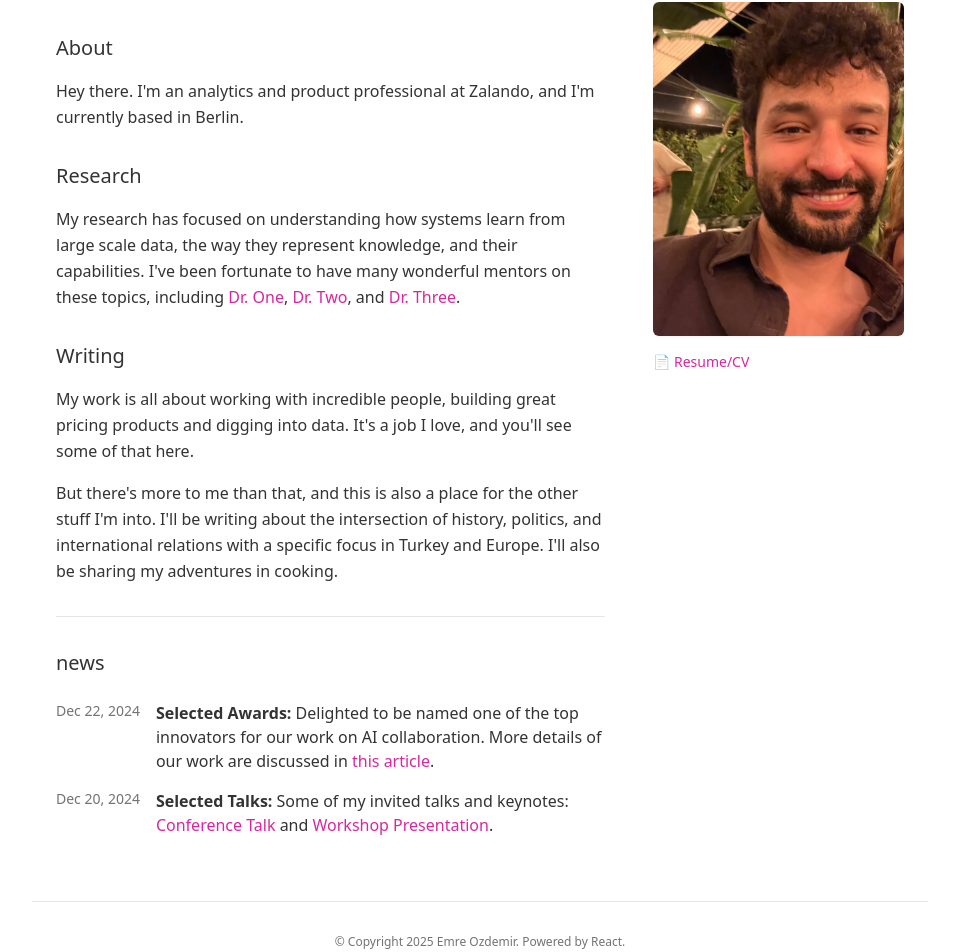
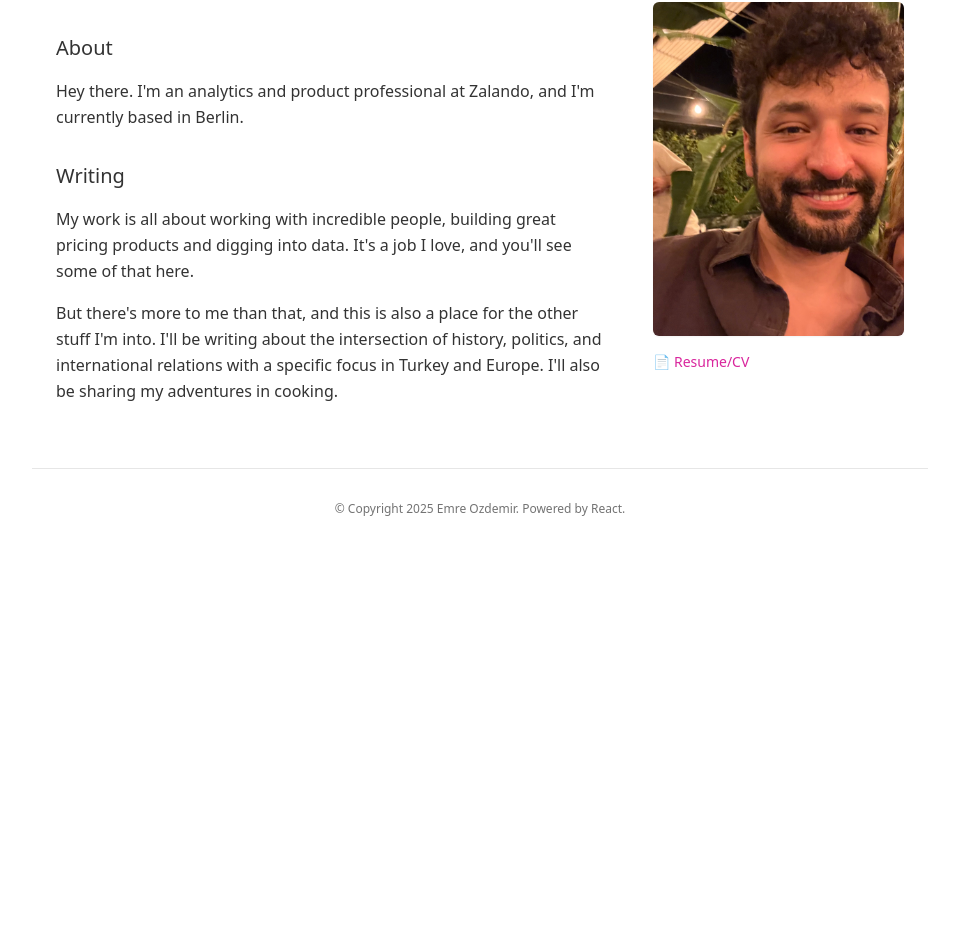
Before and after one commit to emrozd/personal-website, a React (Vite) app: page / in a window 1280 px wide. Shown: the part 186-1138 px from the top of the page, without its empty margins (160-1119 px from the left). After the commit the page ends 800 px from the top, so only its background shows below. Built offline with nearby package versions, Linux system fonts and the light colour scheme.

Commit message:
Visual edit in Lovable
Edited UI in Lovable

```diff
--- a/src/pages/Index.tsx
+++ b/src/pages/Index.tsx
@@ -44,11 +44,9 @@ const Index = () => {
 
             {/* Research Section */}
             <section id="research">
-              <h2 className="text-xl font-medium text-foreground mb-4">Research</h2>
+
               <div className="prose prose-gray max-w-none text-foreground leading-relaxed">
-                <p>
-                  My research has focused on understanding how systems learn from large scale data, the way they represent knowledge, and their capabilities. I've been fortunate to have many wonderful mentors on these topics, including <a href="#" className="text-primary hover:underline">Dr. One</a>, <a href="#" className="text-primary hover:underline">Dr. Two</a>, and <a href="#" className="text-primary hover:underline">Dr. Three</a>.
-                </p>
+
               </div>
             </section>
 
@@ -66,23 +64,7 @@ const Index = () => {
             </section>
 
             {/* News Section */}
-            <section id="news" className="border-t border-border pt-8">
-              <h2 className="text-xl font-medium text-foreground mb-6">news</h2>
-              <div className="space-y-4">
-                <div className="flex flex-col sm:flex-row sm:items-start gap-4">
-                  <div className="text-muted-foreground text-sm whitespace-nowrap">Dec 22, 2024</div>
-                  <div className="text-foreground">
-                    <strong>Selected Awards:</strong> Delighted to be named one of the top innovators for our work on AI collaboration. More details of our work are discussed in <a href="#" className="text-primary hover:underline">this article</a>.
-                  </div>
-                </div>
-                <div className="flex flex-col sm:flex-row sm:items-start gap-4">
-                  <div className="text-muted-foreground text-sm whitespace-nowrap">Dec 20, 2024</div>
-                  <div className="text-foreground">
-                    <strong>Selected Talks:</strong> Some of my invited talks and keynotes: <a href="#" className="text-primary hover:underline">Conference Talk</a> and <a href="#" className="text-primary hover:underline">Workshop Presentation</a>.
-                  </div>
-                </div>
-              </div>
-            </section>
+
           </div>
 
           {/* Right Column - Profile Image and Resume - Desktop */}
```
